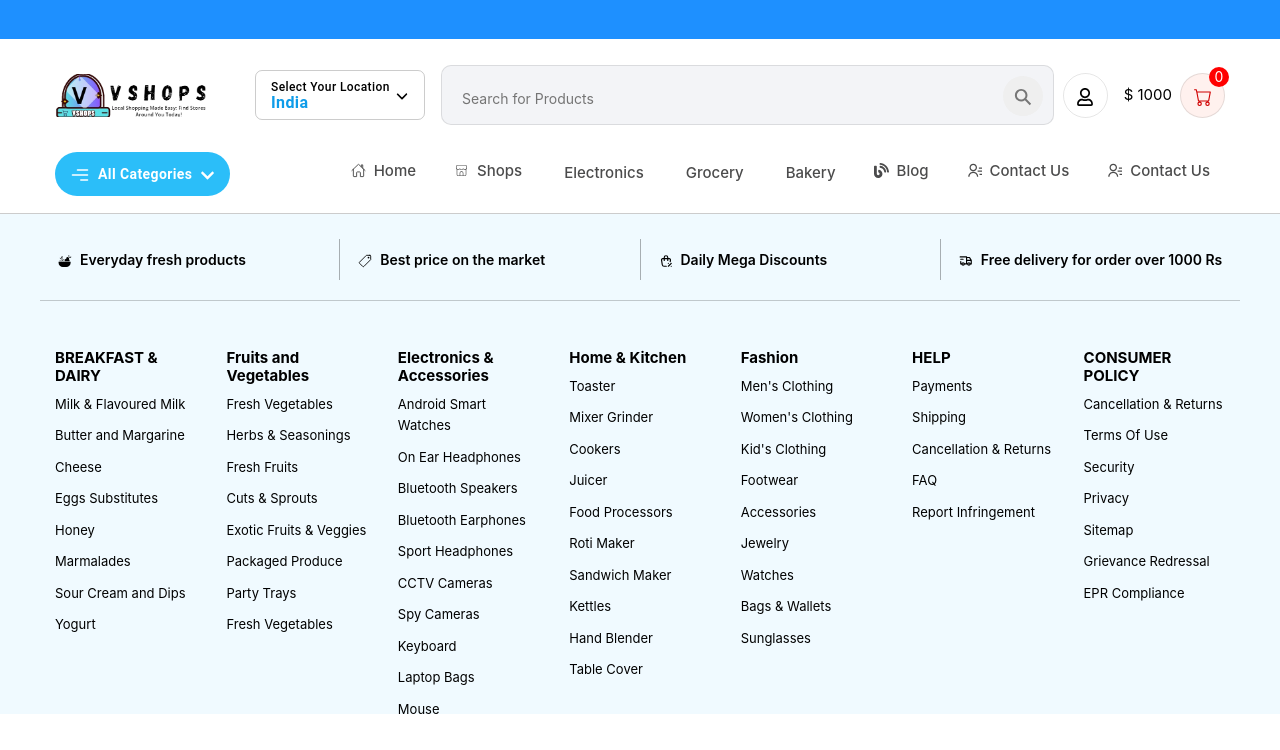
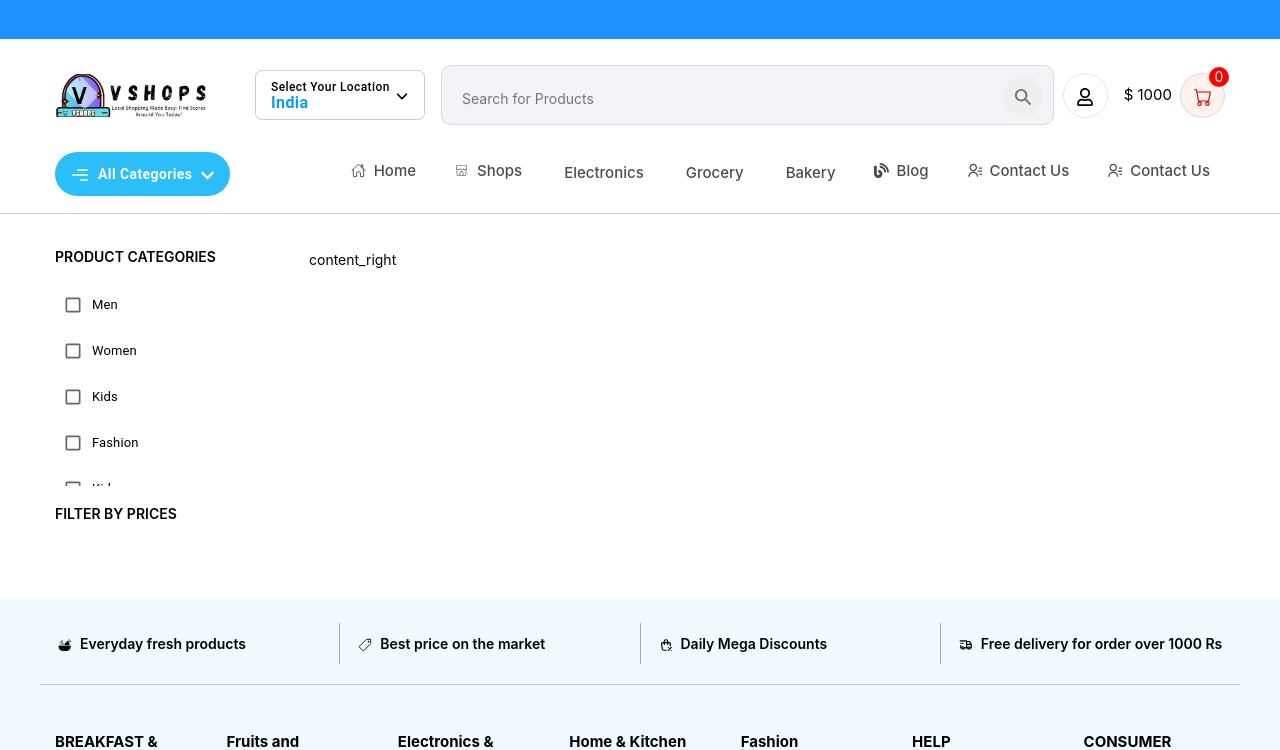
Before and after one commit to VinayAmbatkar/FULL_Stack_Ecommerce_VShop-main, a React (Create React App) app: page /cat/1 in a window 1280 px wide. Shown: the top 750 px of the page. Built offline with nearby package versions, Linux system fonts and the light colour scheme.

Commit message:
listing page..

```diff
--- a/src/App.css
+++ b/src/App.css
@@ -282,3 +282,16 @@ footer .topInfo .col h4{font-size: 18px; font-weight: 600; margin: 20px 0px;}
 
 .actions button{color: #000 !important; border: 1px solid rgba(0, 0, 0, 0.1) !important;}
 /* Product zoom  end css */
+.product_Listing_Page{padding: 35px 0px;}
+.product_Listing_Page .productListing{ gap: 20px;}
+.product_Listing_Page .productListing .sidebar{ width: 20% !important; flex: 0 0 20% !important;}
+.product_Listing_Page .productListing .sidebar .filterBox h6{font-weight: 600; font-size: 14px; margin-bottom: 20px !important}
+.product_Listing_Page .productListing .sidebar .filterBox{margin-bottom:20px;}
+.product_Listing_Page .productListing .sidebar .scroll ul li{ list-style: none; margin-bottom:0px; width: 100%;}
+.product_Listing_Page .productListing .sidebar .scroll{padding-left:10px !important;max-height: 200px !important; overflow-y: scroll; overflow-x: hidden;}
+
+.product_Listing_Page .productListing .sidebar .scroll::-webkit-scrollbar{width: 5px !important; height: 5px !important; }
+.css-12wnr2w-MuiButtonBase-root-MuiCheckbox-root{padding: 6px !important;}
+.css-ahj2mt-MuiTypography-root{font-size:13px !important;}
+.css-i4bv87-MuiSvgIcon-root{width: 20px !important; height: 20px !important;}
+.product_Listing_Page .productListing .content_right{width: 80%; flex: 0 0 80%;}
--- a/src/App.js
+++ b/src/App.js
@@ -4,6 +4,7 @@ import{BrowserRouter, Route,Router,Routes} from 'react-router-dom';
 import Home from './Pages/Home';
 import Header from './Components/Header';
 import Footer from './Components/Footer';
+import Listing from './Pages/Listing';
 
 
 
@@ -15,6 +16,10 @@ function App() {
 <Header/>
 <Routes>
 <Route path="/" element={<Home />} />
+
+{/* what is the difference between BrowserRouter and Router in react-router-dom? */}
+ {/* what exact and id used for */}
+<Route path="/cat/:id" exact={true} element={<Listing />} />
 </Routes>
 <Footer />
 </BrowserRouter>
--- /dev/null
+++ b/src/Components/Sidebar/index.js
@@ -0,0 +1,64 @@
+import React from 'react'
+import FormGroup from '@mui/material/FormGroup';
+import FormControlLabel from '@mui/material/FormControlLabel';
+import Checkbox from '@mui/material/Checkbox'
+
+const Sidebar = () => {
+    return (
+        <>
+            <div className="sidebar">
+                <div className="filterBox">
+                    <h6>PRODUCT CATEGORIES</h6>
+                    <div className="scroll">
+                        <ul>
+                            <li>
+                                <FormControlLabel className='w-100' control={<Checkbox />} label="Men" />
+                            </li>
+                            <li>
+                                <FormControlLabel className='w-100' control={<Checkbox />} label="Women" />
+                            </li>
+                            <li>
+                                <FormControlLabel className='w-100' control={<Checkbox />} label="Kids" />
+                            </li>
+                            <li>
+                                <FormControlLabel className='w-100' control={<Checkbox />} label="Fashion" />
+                            </li>
+                            <li>
+                                <FormControlLabel className='w-100' control={<Checkbox />} label="Kids" />
+                            </li>
+                            <li>
+                                <FormControlLabel className='w-100' control={<Checkbox />} label="Grocery" />
+                            </li>
+                            <li>
+                                <FormControlLabel className='w-100' control={<Checkbox />} label="Bakery" />
+                            </li>
+                            <li>
+                                <FormControlLabel className='w-100' control={<Checkbox />} label="Electronics" />
+                            </li>
+
+
+                        </ul>
+                    </div>
+
+
+                </div>
+
+                <div className="filterBox">
+                    <h6>FILTER BY PRICES</h6>
+                    <div className="scroll">
+
+                    </div>
+
+
+                </div>
+            </div>
+
+
+
+
+
+        </>
+    )
+}
+
+export default Sidebar;
--- /dev/null
+++ b/src/Pages/Listing/index.js
@@ -0,0 +1,44 @@
+import React from 'react';
+import Sidebar from '../../Components/Sidebar';
+
+
+const Listing = () => {
+
+
+
+
+
+    return (
+        <>
+
+            <section className="product_Listing_Page">
+
+                <div className="container">
+                    <div className="productListing d-flex">
+                        <Sidebar />
+
+                        <div className="content_right">
+
+                            content_right
+                        </div>
+                    </div>
+
+
+
+                </div>
+            </section>
+
+
+
+
+
+
+
+
+
+
+        </>
+    )
+}
+
+export default Listing;
```
Also changed, not shown: src/Components/ProductModal/index.js (+85 -44 lines).
